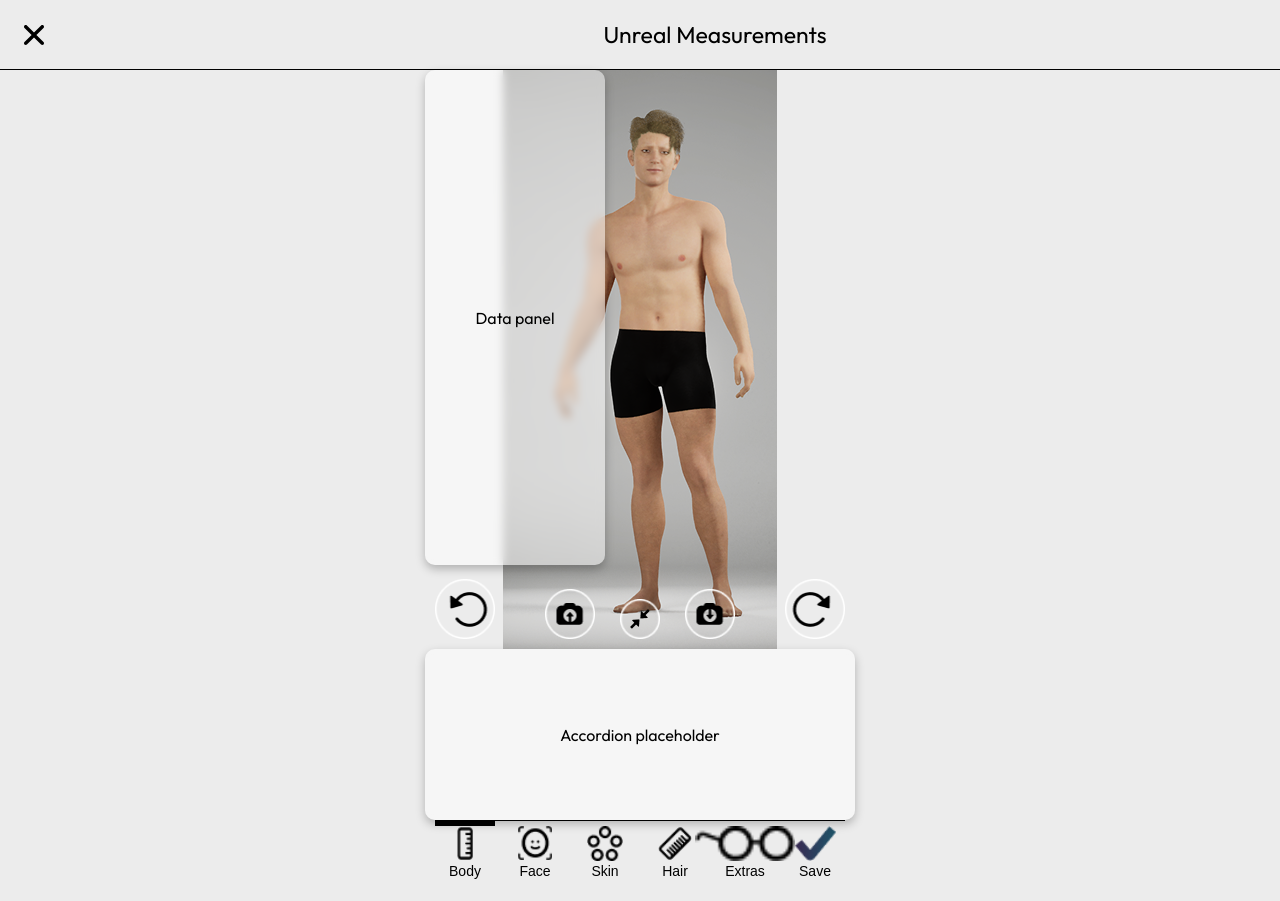
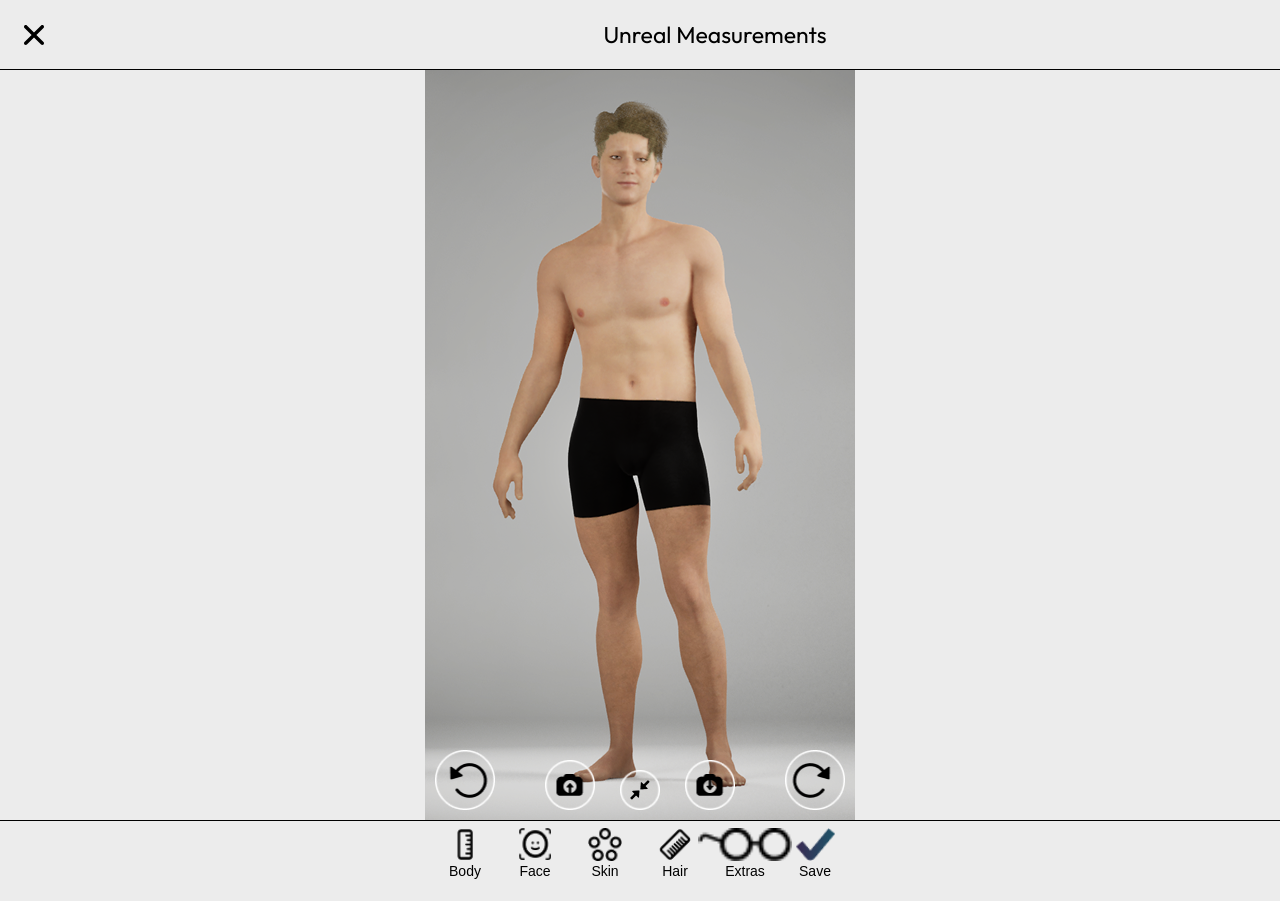
Before and after one commit to filipal/reagraph-vjezba, a React (Vite) app: page /unreal-measurements in a window 1280 px wide. Shown: the top 901 px of the page. Built offline with nearby package versions, Linux system fonts and the light colour scheme.

Commit message:
početak unreala 1

```diff
--- a/src/pages/UnrealMeasurements.module.scss
+++ b/src/pages/UnrealMeasurements.module.scss
@@ -28,6 +28,12 @@
 
 .bodySelected {
   height: 579px;
+  justify-content: flex-end; // Pomera sadržaj uz desnu marginu
+}
+
+.bodySelected .avatarImage {
+  width: 274px; // Eksplicitna širina za Body mode
+  height: 579px; // Eksplicitna visina za Body mode
 }
 
 .avatarImage {
@@ -54,7 +60,7 @@
 .accordion {
   width: 430px;
   height: 171px;
-  background: rgba(255, 255, 255, 0.5);
+  background: #ececec;
   backdrop-filter: blur(4px);
   border-radius: 10px;
   box-shadow: 0 4px 10px rgba(0, 0, 0, 0.25);
@@ -120,12 +126,20 @@
   width: 60px;
 }
 
+.bottomSection {
+  width: 100vw; // Puna širina ekrana
+  border-top: 1px solid #000; // Border od ruba do ruba
+  display: flex;
+  justify-content: center; // Centrira bottomNav
+  margin-bottom: 20px;
+  padding-top: 0; // Uklanja padding da border bude flush
+}
+
 .bottomNav {
   width: 410px;
   height: 60px;
-  border-top: 1px solid #000;
   display: flex;
-  margin-bottom: 20px;
+  // Uklonjen border-top jer je sada na bottomSection
 }
 
 .navButton {
@@ -154,10 +168,19 @@
 }
 
 .navIcon {
-  flex: 1;
   display: flex;
   align-items: center;
   justify-content: center;
+  margin-top: 2px;  // Dodaje malo razmaka od indicator linije
+  flex: 1;          // Vraćamo flex da popuni prostor između indicator i label
+  max-height: 35px; // Ograničava visinu kontejnera
+}
+
+.navIcon img {
+  max-width: 42px;
+  max-height: 31px;
+  width: 100%;
+  height: 100%;
 }
 
 .navLabel {
--- a/src/pages/UnrealMeasurements.tsx
+++ b/src/pages/UnrealMeasurements.tsx
@@ -15,12 +15,12 @@ import ellipseMb from '../assets/EllipseMb.png'
 import ellipseSs from '../assets/EllipseSs.png'
 import ellipseSb from '../assets/EllipseSb.png'
 import unrealFBBodyButton from '../assets/UnrealFBBodyButton.png'
-import avatarMeasure from '../assets/AvatarMeasure.png'
+import avatarMeasure from '../assets/UnrealFullBody.png'
 import bodyIcon from '../assets/body.png'
 import faceIcon from '../assets/face.png'
-import skinIcon from '../assets/SKIN.png'
-import hairIcon from '../assets/HAIR.png'
-import extrasIcon from '../assets/EXTRAS.png'
+import skinIcon from '../assets/skin.png'
+import hairIcon from '../assets/hair.png'
+import extrasIcon from '../assets/extras.png'
 import saveIcon from '../assets/save.png'
 import styles from './UnrealMeasurements.module.scss'
 
@@ -46,7 +46,7 @@ export default function UnrealMeasurements() {
   const navigate = useNavigate()
 
   const [selectedControl, setSelectedControl] = useState<string | null>(null)
-  const [selectedNav, setSelectedNav] = useState<NavKey>('Body')
+  const [selectedNav, setSelectedNav] = useState<NavKey | null>(null)
   const [avatarSrc] = useState<string>(avatarMeasure)
 
   const controls: ControlButton[] = [
@@ -110,6 +110,7 @@ export default function UnrealMeasurements() {
         {selectedNav === 'Body' && <div className={styles.accordion}>Accordion placeholder</div>}
       </div>
 
+      <div className={styles.bottomSection}>
         <div className={styles.bottomNav}>
           {navButtons.map(btn => (
             <button
@@ -125,5 +126,6 @@ export default function UnrealMeasurements() {
           ))}
         </div>
       </div>
+    </div>
   )
 }
```
Lines whose indentation alone changed are shown as unchanged.
